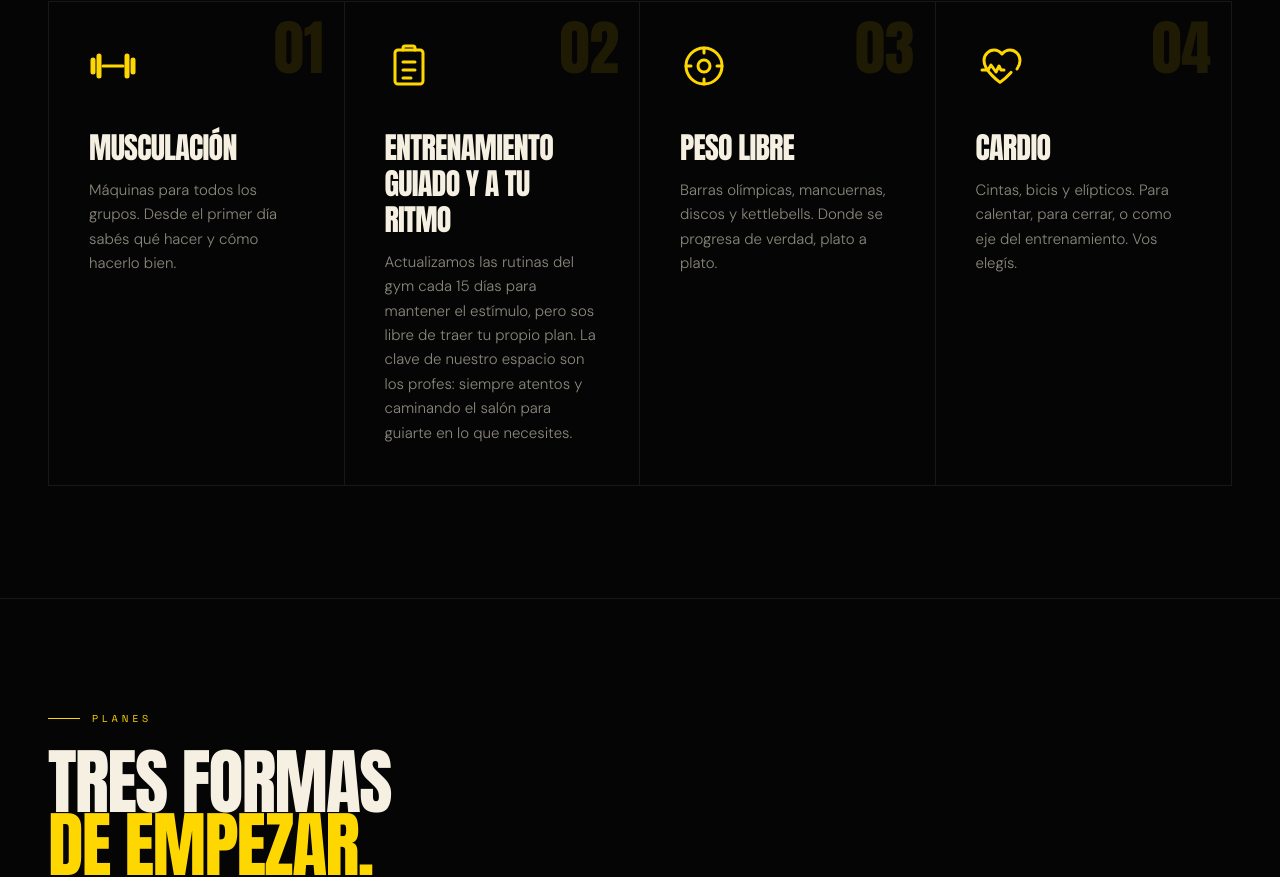
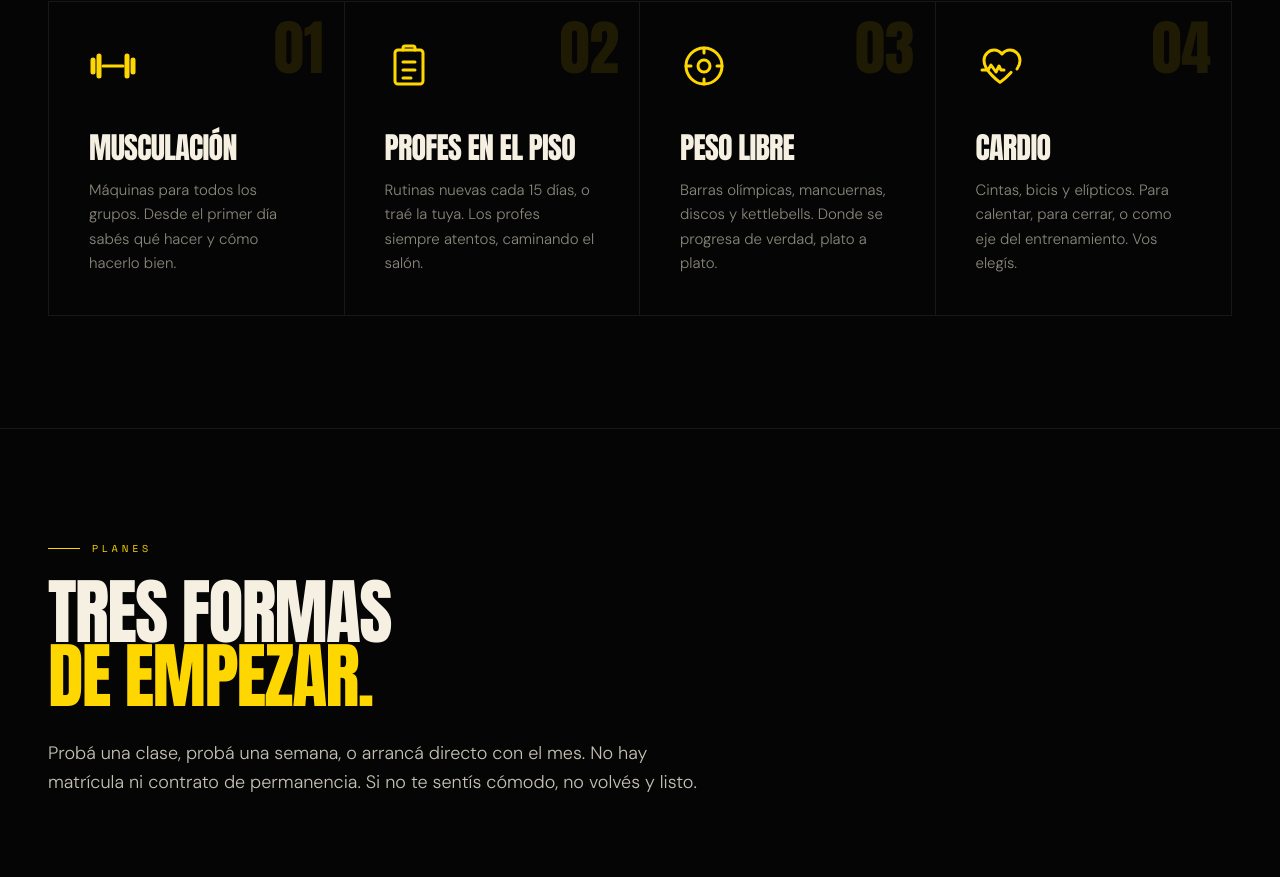
Before and after one commit to JonBog/GymCrisWeb, a Next.js app: page / in a window 1280 px wide. Shown: the part 3030-3907 px from the top of the page. Built offline with nearby package versions, Linux system fonts and the light colour scheme.

Commit message:
feat(copy): acortar card 'Profes en el piso' y alinear metadata SEO/OG al nuevo tono

```diff
--- a/src/app/layout.tsx
+++ b/src/app/layout.tsx
@@ -24,7 +24,7 @@ const spaceGrotesk = Space_Grotesk({
 export const metadata: Metadata = {
   title: "Gimnasio Cris · Templo del fierro en González Catán",
   description:
-    "27 años transformando vidas en Río de la Plata 7462, González Catán. Musculación, peso libre, cardio y rutinas hechas a mano. Vení a entrenar en serio.",
+    "27 años transformando vidas en Río de la Plata 7462, González Catán. Musculación, peso libre, cardio y entrenamiento guiado por profes. Vení a entrenar en serio.",
   manifest: "/manifest.json",
   appleWebApp: {
     capable: true,
@@ -34,7 +34,7 @@ export const metadata: Metadata = {
   openGraph: {
     title: "Gimnasio Cris · Templo del fierro en González Catán",
     description:
-      "Gym de barrio desde 1997. Hierro de verdad y gente que te conoce por el nombre. Río de la Plata 7462, González Catán.",
+      "Gym de barrio desde 1997. Hierro de verdad y profes que te acompañan. Río de la Plata 7462, González Catán.",
     url: "https://gymcris.com",
     siteName: "Gimnasio Cris",
     type: "website",
--- a/src/app/page.tsx
+++ b/src/app/page.tsx
@@ -62,8 +62,8 @@ const SERVICES = [
   {
     num: "02",
     Icon: Clipboard,
-    name: "Entrenamiento guiado y a tu ritmo",
-    desc: "Actualizamos las rutinas del gym cada 15 días para mantener el estímulo, pero sos libre de traer tu propio plan. La clave de nuestro espacio son los profes: siempre atentos y caminando el salón para guiarte en lo que necesites.",
+    name: "Profes en el piso",
+    desc: "Rutinas nuevas cada 15 días, o traé la tuya. Los profes siempre atentos, caminando el salón.",
   },
   {
     num: "03",
```
